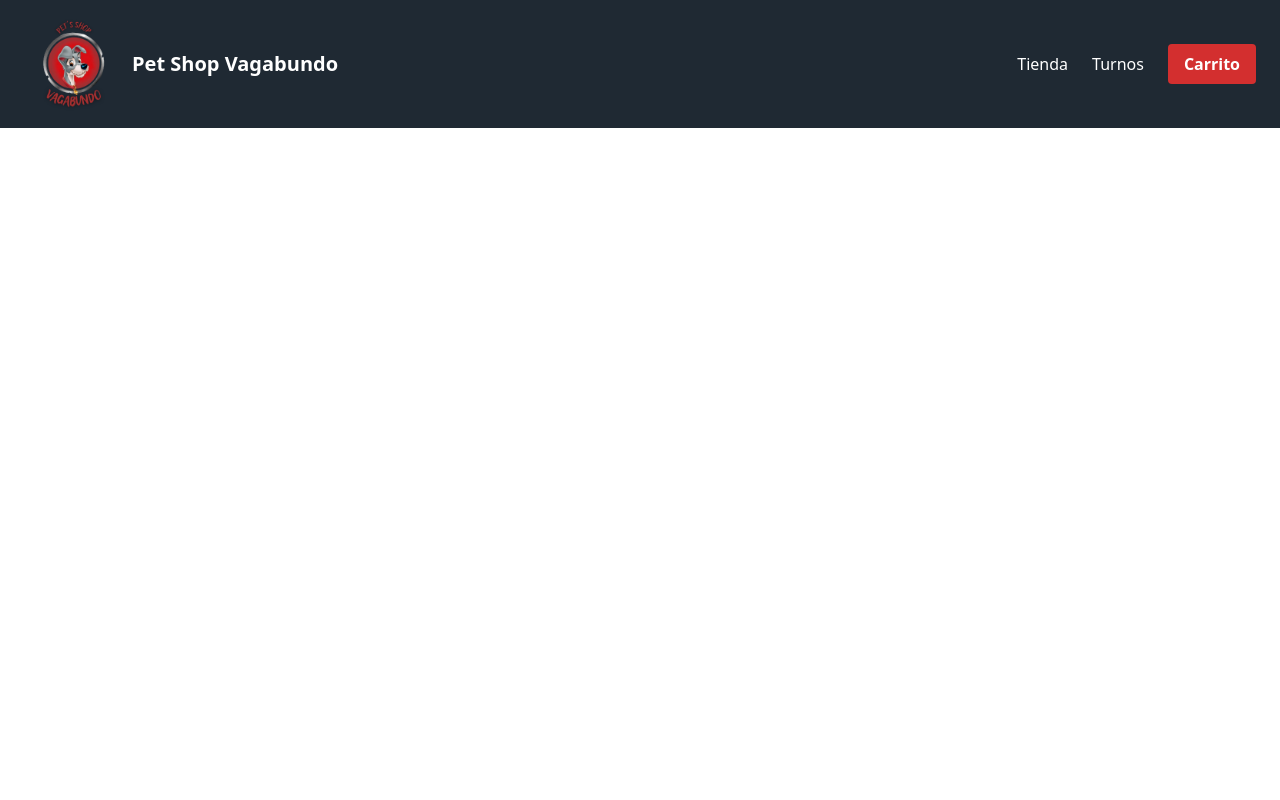
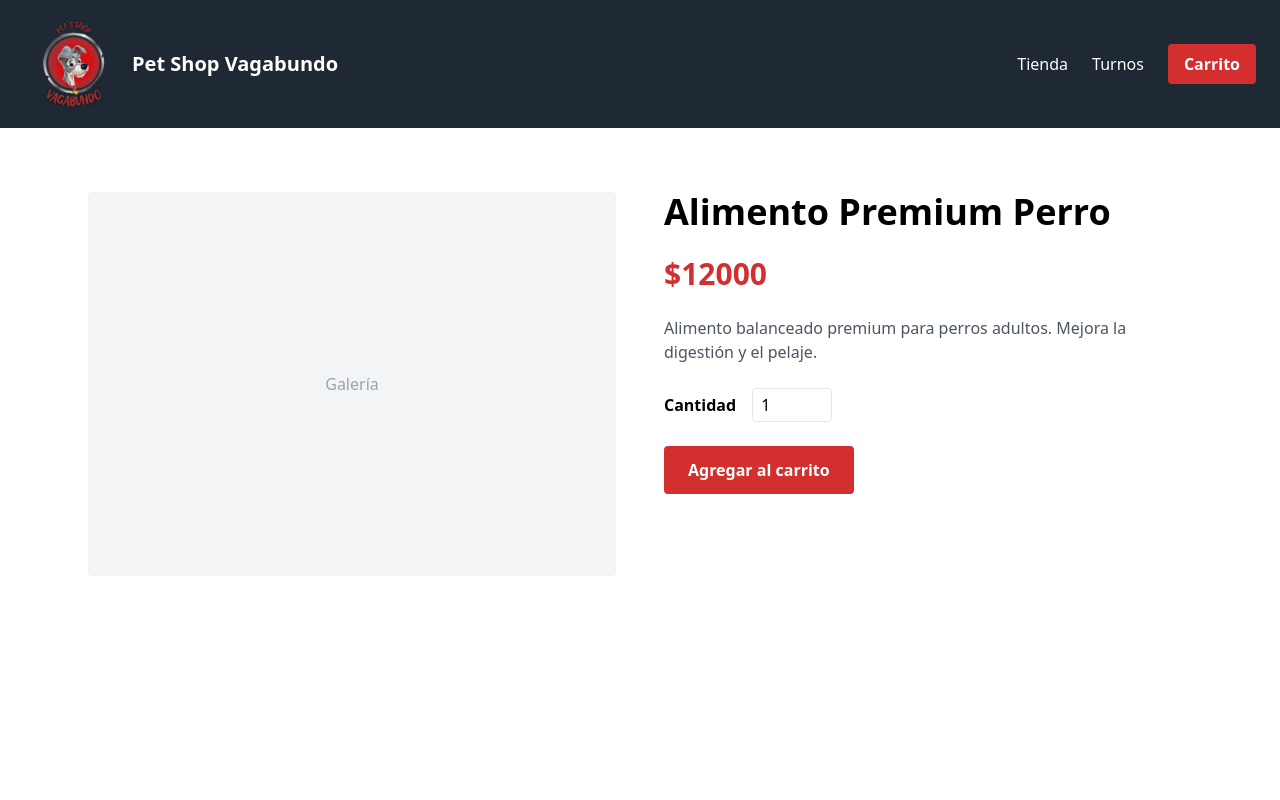
Before and after one commit to paolanovick/petshop, a React app in the folder frontend/: page /product/1 in a window 1280 px wide. Shown: the top 800 px of the page. Built offline with nearby package versions, Linux system fonts and the light colour scheme; the HTML template or start-up script is replaced by a standard one.

Commit message:
feat: product card with link to product detail

```diff
--- a/frontend/src/app/AppRouter.jsx
+++ b/frontend/src/app/AppRouter.jsx
@@ -4,6 +4,8 @@ import Shop from "../pages/Shop";
 import Turns from "../pages/Turns";
 import Cart from "../pages/Cart";
 import Layout from "./Layout";
+import ProductDetail from "../pages/ProductDetail";
+
 
 export default function AppRouter() {
   return (
@@ -14,6 +16,7 @@ export default function AppRouter() {
           <Route path="/shop" element={<Shop />} />
           <Route path="/turns" element={<Turns />} />
           <Route path="/cart" element={<Cart />} />
+          <Route path="/product/:id" element={<ProductDetail />} />
         </Routes>
       </Layout>
     </BrowserRouter>
--- a/frontend/src/components/shop/ProductCard.jsx
+++ b/frontend/src/components/shop/ProductCard.jsx
@@ -1,19 +1,30 @@
 import { useCart } from "../../context/useCart";
+import { Link } from "react-router-dom";
 
 export default function ProductCard({ product }) {
   const { addToCart } = useCart();
 
   return (
     <div className="border rounded-lg overflow-hidden hover:shadow-lg transition bg-white">
-      <div className="bg-gray-100 h-48 flex items-center justify-center">
-        <span className="text-gray-400">Imagen</span>
-      </div>
+      {/* Imagen + link */}
+      <Link to={`/product/${product.id}`}>
+        <div className="bg-gray-100 h-48 flex items-center justify-center">
+          <span className="text-gray-400">Imagen</span>
+        </div>
+      </Link>
 
       <div className="p-4 flex flex-col gap-2">
-        <h3 className="font-semibold text-gray-800">{product.name}</h3>
+        {/* Nombre */}
+        <Link to={`/product/${product.id}`}>
+          <h3 className="font-semibold text-gray-800 hover:underline">
+            {product.name}
+          </h3>
+        </Link>
 
+        {/* Precio */}
         <span className="text-primary text-xl font-bold">${product.price}</span>
 
+        {/* Botón */}
         <button
           onClick={() => addToCart(product)}
           className="mt-2 bg-primary hover:bg-primaryDark text-white py-2 rounded font-semibold"
--- /dev/null
+++ b/frontend/src/pages/ProductDetail.jsx
@@ -0,0 +1,81 @@
+import { useParams } from "react-router-dom";
+import { useCart } from "../context/useCart";
+import { useState } from "react";
+
+const mockProducts = [
+  {
+    id: 1,
+    name: "Alimento Premium Perro",
+    price: 12000,
+    description:
+      "Alimento balanceado premium para perros adultos. Mejora la digestión y el pelaje.",
+  },
+  {
+    id: 2,
+    name: "Alimento Gato Adulto",
+    price: 9800,
+    description:
+      "Fórmula completa para gatos adultos. Rico en proteínas y taurina.",
+  },
+];
+
+export default function ProductDetail() {
+  const { id } = useParams();
+  const { addToCart } = useCart();
+  const [quantity, setQuantity] = useState(1);
+
+  const product = mockProducts.find((p) => p.id === Number(id));
+
+  if (!product) {
+    return (
+      <div className="max-w-4xl mx-auto px-6 py-20">
+        <h1 className="text-2xl font-bold">Producto no encontrado</h1>
+      </div>
+    );
+  }
+
+  const handleAdd = () => {
+    for (let i = 0; i < quantity; i++) {
+      addToCart(product);
+    }
+  };
+
+  return (
+    <div className="max-w-6xl mx-auto px-6 py-16 grid md:grid-cols-2 gap-12">
+      {/* Galería */}
+      <div className="bg-gray-100 h-96 flex items-center justify-center rounded">
+        <span className="text-gray-400">Galería</span>
+      </div>
+
+      {/* Info */}
+      <div className="flex flex-col gap-6">
+        <h1 className="text-4xl font-bold">{product.name}</h1>
+
+        <span className="text-3xl font-bold text-primary">
+          ${product.price}
+        </span>
+
+        <p className="text-gray-600">{product.description}</p>
+
+        {/* Cantidad */}
+        <div className="flex items-center gap-4">
+          <label className="font-semibold">Cantidad</label>
+          <input
+            type="number"
+            min={1}
+            value={quantity}
+            onChange={(e) => setQuantity(Number(e.target.value))}
+            className="w-20 border rounded px-2 py-1"
+          />
+        </div>
+
+        <button
+          onClick={handleAdd}
+          className="bg-primary hover:bg-primaryDark text-white px-6 py-3 rounded font-bold w-fit"
+        >
+          Agregar al carrito
+        </button>
+      </div>
+    </div>
+  );
+}
```
